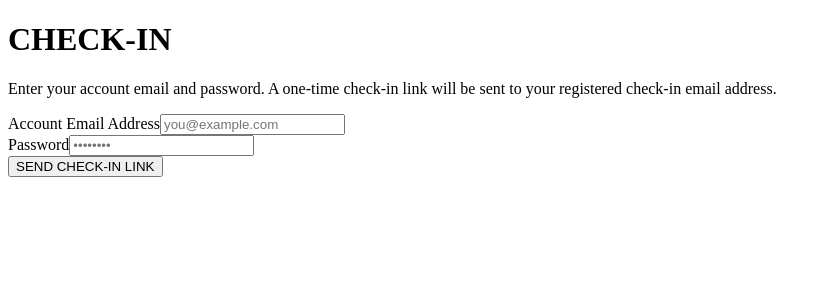
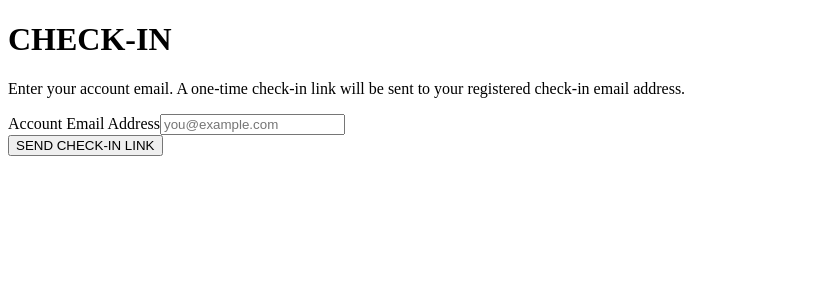
Before and after one commit to RaselmamunSD/keiredwards-backend, a Next.js app in the folder frontend/: page /authentication/check-in/CheckInForm in a window 1280 px wide. Shown: the top 300 px of the page, without its empty margins (0-831 px from the left). Built offline with nearby package versions, Linux system fonts and the light colour scheme; no server answers.

Commit message:
Remove password verification from check-in request link flow on frontend and backend

```diff
--- a/frontend/src/lib/api.ts
+++ b/frontend/src/lib/api.ts
@@ -425,7 +425,7 @@ export const api = {
   },
   deleteAccount: (payload: { email: string; password: string }) =>
     authorizedRequest<{}>("auth/delete-account/", "POST", payload),
-  requestCheckInLink: (payload: { email: string; password: string }) =>
+  requestCheckInLink: (payload: { email: string; password?: string }) =>
     rawRequest<{ checkin_email?: string; magic_link?: string }>("dashboard/checkin/request-link/", "POST", payload),
   verifyCheckInLink: (payload: { token: string }) =>
     rawRequest<{ access: string; refresh: string }>("dashboard/checkin/verify-link/", "POST", payload),
--- a/frontend/src/pages/authentication/check-in/CheckInForm.tsx
+++ b/frontend/src/pages/authentication/check-in/CheckInForm.tsx
@@ -10,7 +10,6 @@ import { api } from "@/lib/api";
 
 const schema = z.object({
   email: z.string().min(1, "Email is required").email("Enter a valid email address"),
-  password: z.string().min(1, "Password is required"),
 });
 type FormData = z.infer<typeof schema>;
 
@@ -120,7 +119,7 @@ const CheckInForm: React.FC = () => {
   const onSubmit = async (data: FormData) => {
     setServerError("");
     try {
-      const res = await api.requestCheckInLink({ email: data.email, password: data.password });
+      const res = await api.requestCheckInLink({ email: data.email });
       // In DEBUG mode the backend returns magic_link directly; show checkin_email either way
       setCheckinEmail(res.data.checkin_email || data.email);
       setStage("sent");
@@ -151,7 +150,7 @@ const CheckInForm: React.FC = () => {
         {stage === "form" && (
           <form onSubmit={handleSubmit(onSubmit)} noValidate className="flex flex-col gap-5">
             <p className="text-gray-400 text-sm text-center leading-relaxed -mt-1 mb-1">
-              Enter your account email and password. A one-time check-in link will be sent to your registered check-in email address.
+              Enter your account email. A one-time check-in link will be sent to your registered check-in email address.
             </p>
 
             <InputField
@@ -161,15 +160,6 @@ const CheckInForm: React.FC = () => {
               placeholder="you@example.com"
               error={errors.email?.message}
               registration={register("email")}
-            />
-
-            <InputField
-              label="Password"
-              id="password"
-              type="password"
-              placeholder="••••••••"
-              error={errors.password?.message}
-              registration={register("password")}
             />
 
             {serverError && (
```
Also changed, not shown: 1 other file (tests, documents, lock files or other folders).
